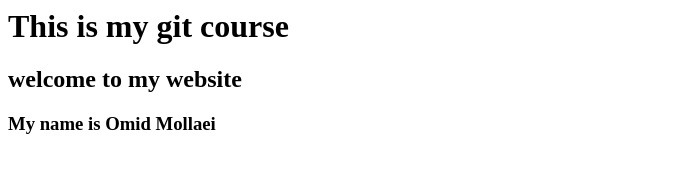
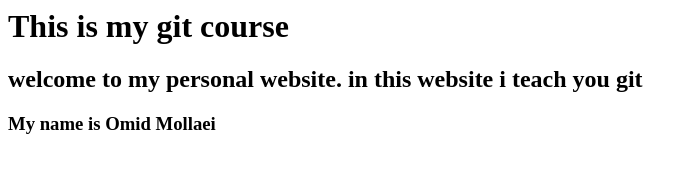
Before and after one commit to omidmollaei/git-repo-test2, a plain HTML site: page index.html in a window 1280 px wide. Shown: the whole page, without its empty margins (0-695 px from the left). Drawn offline with Linux system fonts and the light colour scheme.

Commit message:
Update index.html

```diff
--- a/index.html
+++ b/index.html
@@ -4,7 +4,7 @@
     </head>
     <body>
             <h1>This is my git course </h1>
-	    <h2>welcome to my website</h2>
+	    <h2>welcome to my personal website. in this website i teach you git</h2>
 	    <h3>My name is Omid Mollaei</h3>
     </body>
 </html>
```
